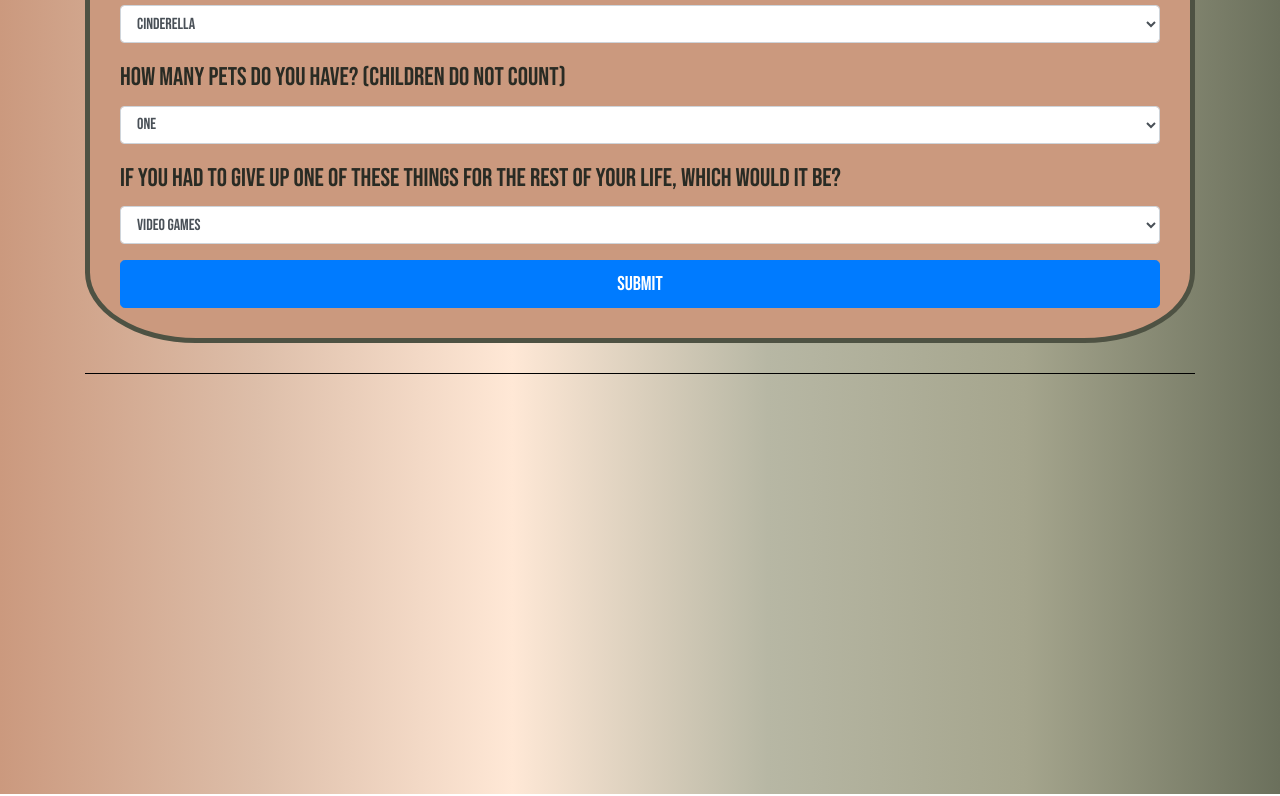
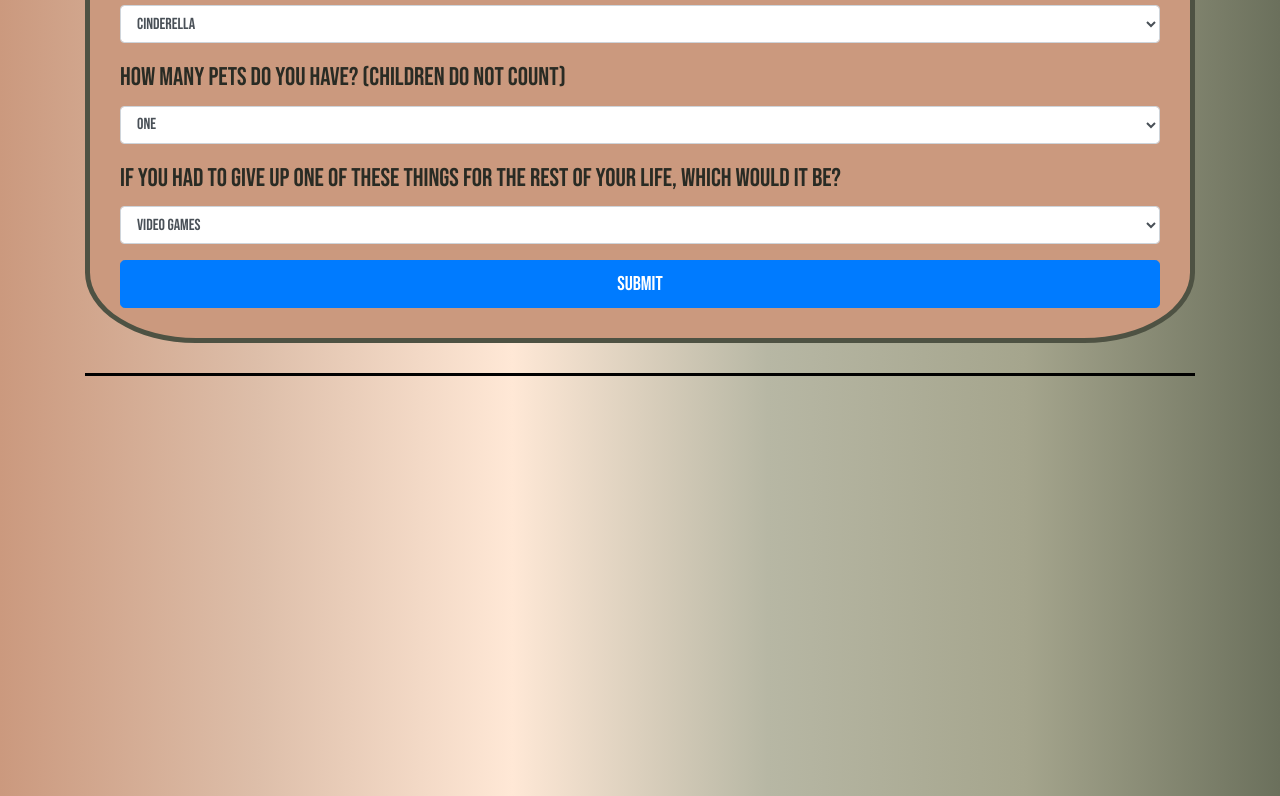
Before and after one commit to RileyShimp/languagesuggester, a plain HTML site: page index.html in a window 1280 px wide. Shown: the part 624-1420 px from the top of the page. Drawn offline with Linux system fonts and the light colour scheme.

```diff
--- a/css/styles.css
+++ b/css/styles.css
@@ -64,7 +64,7 @@ label {
   margin-top: 30px;
   margin-bottom: 400px;
   padding-top: 20px;
-  border-top: solid black 1px;
+  border-top: solid black 3px;
 }
 
 .nameresult {
```
Also changed, not shown: 1 other file.
